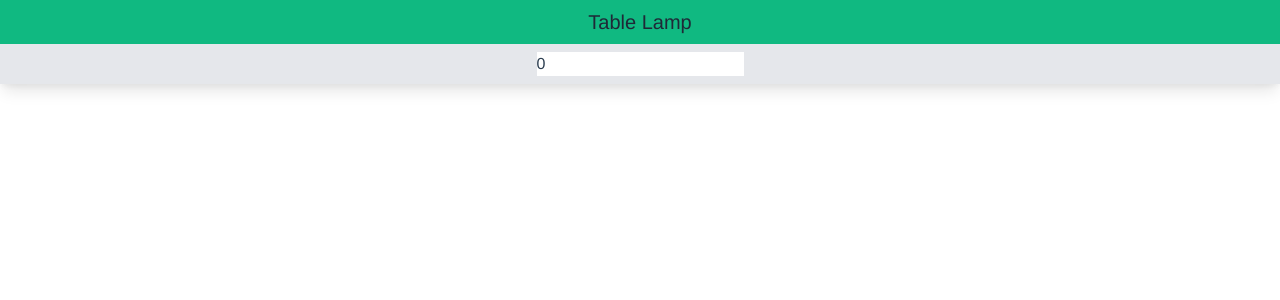
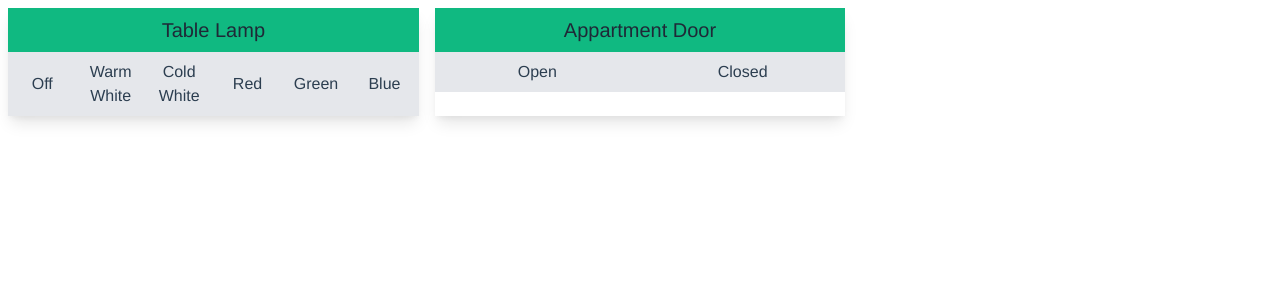
Before and after one commit to Odyssey-HHS/Guider-Vue, a Vue app: page /login in a window 1280 px wide. Both pictures are taken after a click on the button "Let me in! :)". Shown: the top 300 px of the page. Built offline with nearby package versions, Linux system fonts and the light colour scheme; no server answers.

Commit message:
:sparkles: Added door module

```diff
--- a/src/components/LampModule.vue
+++ /dev/null
@@ -1,33 +0,0 @@
-<template>
-  <div class="flex justify-center">
-    <div class="shadow-lg container">
-      <div class="bg-green-500 p-2">
-        <h1 class="text-gray-800 text-xl">Table Lamp</h1>
-      </div>
-      <div class="py-2 bg-gray-200">
-        <input type="number" v-model="lampValue" @change="updateLamp" />
-      </div>
-    </div>
-  </div>
-</template>
-
-<script lang="ts">
-import { defineComponent } from "vue";
-
-import { useStore } from "../store";
-
-export default defineComponent({
-  name: "LampModule",
-  data() {
-    return {
-      lampValue: 0,
-    };
-  },
-  methods: {
-    updateLamp() {
-      const store = useStore();
-      store.websocket.send(JSON.stringify({ lampColor: this.lampValue }));
-    },
-  },
-});
-</script>
--- /dev/null
+++ b/src/components/smart_modules/DoorModule.vue
@@ -0,0 +1,45 @@
+<template>
+  <div class="flex justify-center p-2">
+    <div class="shadow-lg container">
+      <div class="bg-green-500 p-2">
+        <h1 class="text-gray-800 text-xl">{{ name }}</h1>
+      </div>
+      <div class="py-2 bg-gray-200 grid grid-cols-2">
+        <button @click="updateDoor(true)">Open</button>
+        <button @click="updateDoor(false)">Closed</button>
+      </div>
+    </div>
+  </div>
+</template>
+
+<script lang="ts">
+import { defineComponent } from "vue";
+
+import { useStore } from "../../store";
+
+export default defineComponent({
+  name: "DoorModule",
+  data() {
+    return {
+      doorValue: false,
+    };
+  },
+  props: {
+    name: {
+      type: String,
+      required: true,
+    },
+    dbKey: {
+      type: String,
+      required: true,
+    },
+  },
+  methods: {
+    updateDoor(value: boolean) {
+      this.doorValue = value;
+      const store = useStore();
+      store.websocket.send(JSON.stringify({ [this.dbKey]: this.doorValue }));
+    },
+  },
+});
+</script>
--- /dev/null
+++ b/src/components/smart_modules/LampModule.vue
@@ -0,0 +1,49 @@
+<template>
+  <div class="flex justify-center p-2">
+    <div class="shadow-lg container">
+      <div class="bg-green-500 p-2">
+        <h1 class="text-gray-800 text-xl">{{ name }}</h1>
+      </div>
+      <div class="py-2 bg-gray-200 grid grid-cols-6">
+        <button @click="updateLamp(0)">Off</button>
+        <button @click="updateLamp(16768170)">Warm White</button>
+        <button @click="updateLamp(16777215)">Cold White</button>
+        <button @click="updateLamp(16711680)">Red</button>
+        <button @click="updateLamp(65280)">Green</button>
+        <button @click="updateLamp(255)">Blue</button>
+      </div>
+    </div>
+  </div>
+</template>
+
+<script lang="ts">
+import { defineComponent } from "vue";
+
+import { useStore } from "../../store";
+
+export default defineComponent({
+  name: "LampModule",
+  data() {
+    return {
+      lampValue: 0,
+    };
+  },
+  props: {
+    name: {
+      type: String,
+      required: true,
+    },
+    dbKey: {
+      type: String,
+      required: true,
+    },
+  },
+  methods: {
+    updateLamp(value: number) {
+      this.lampValue = value;
+      const store = useStore();
+      store.websocket.send(JSON.stringify({ [this.dbKey]: this.lampValue }));
+    },
+  },
+});
+</script>
--- a/src/views/Home.vue
+++ b/src/views/Home.vue
@@ -1,18 +1,23 @@
 <template>
   <div class="home">
-    <LampModule />
+    <div class="grid grid-cols-3">
+      <LampModule name="Table Lamp" dbKey="lampColor" />
+      <DoorModule name="Appartment Door" dbKey="openDoor" />
+    </div>
   </div>
 </template>
 
 <script lang="ts">
 import { defineComponent } from "vue";
-import LampModule from "@/components/LampModule.vue";
+import LampModule from "@/components/smart_modules/LampModule.vue";
+import DoorModule from "@/components/smart_modules/DoorModule.vue";
 import { useStore } from "../store";
 
 export default defineComponent({
   name: "Home",
   components: {
     LampModule,
+    DoorModule,
   },
   beforeMount() {
     const store = useStore();
```
